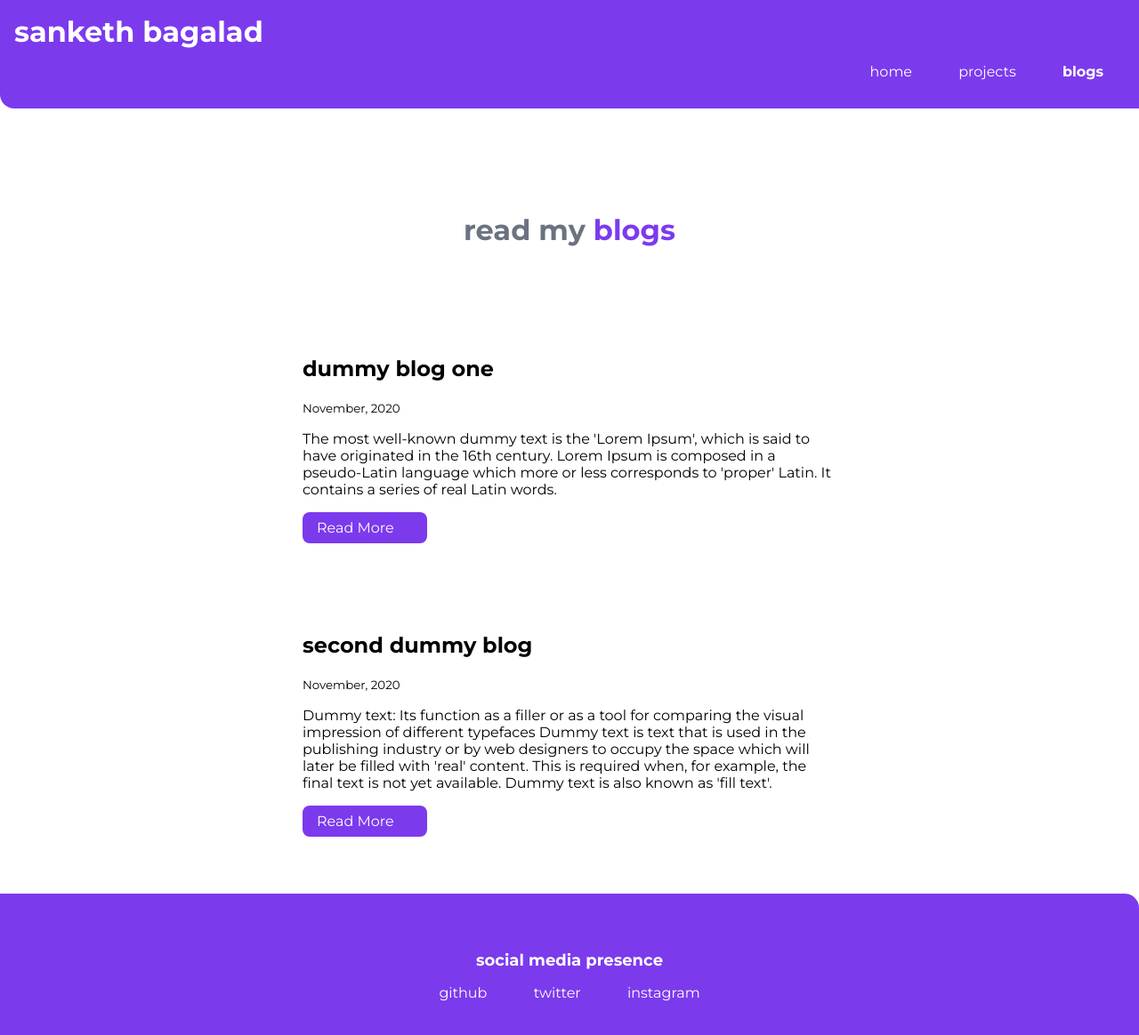
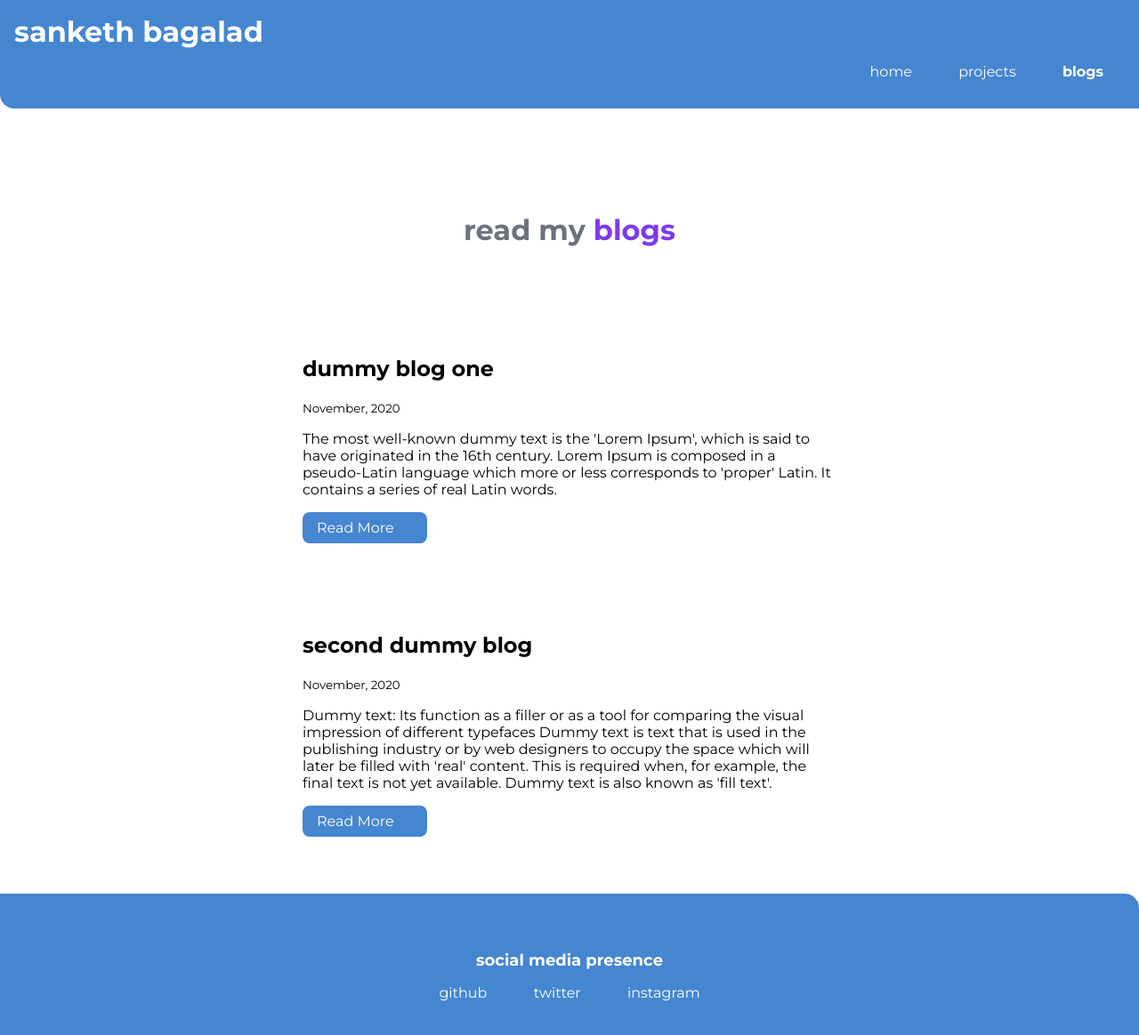
Before and after one commit to sankethbagalad-07/sankethbagalad.porfolio.com, a plain HTML site: page blogs.html in a window 1280 px wide. Shown: the whole page at 89% size. Drawn offline with Linux system fonts and the light colour scheme.

Commit message:
Update styles.css

```diff
--- a/styles.css
+++ b/styles.css
@@ -39,7 +39,7 @@ hr {
 }
 
 .link-primary {
-    background-color: var(--primary-color);
+    background-color: #4586d0;
     border-radius: 0.5rem;
     color: white;
     display: block;
@@ -73,7 +73,7 @@ hr {
 /** navigation **/
 
 .navigation {
-    background-color: var(--primary-color);
+    background-color: #4586d0;
     color: white;
     padding: 1rem;
     border-bottom-left-radius: 1rem;
@@ -144,7 +144,7 @@ hr {
 /** footers **/
 
 .footer {
-    background-color: var(--primary-color);
+    background-color: #4586d0;
     padding: 4rem 1rem;
     text-align: center;
     color: white;
```
